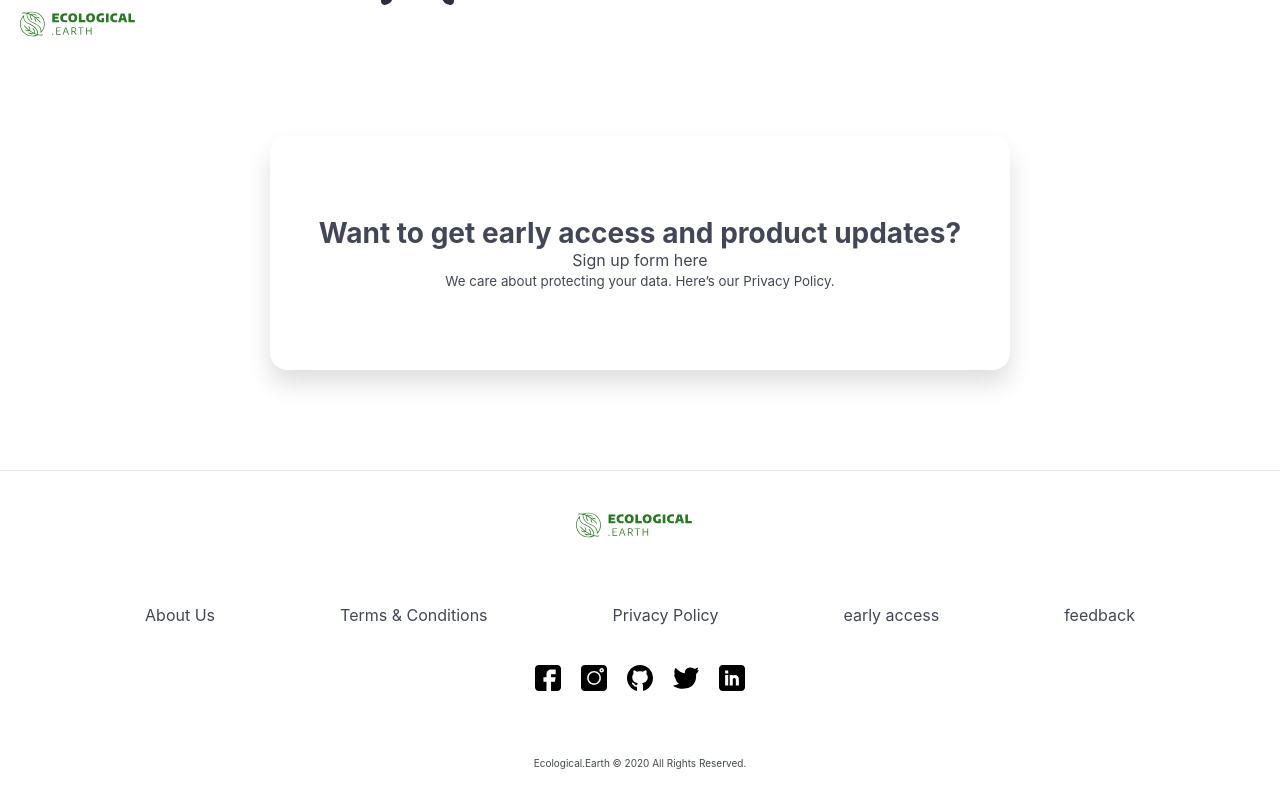
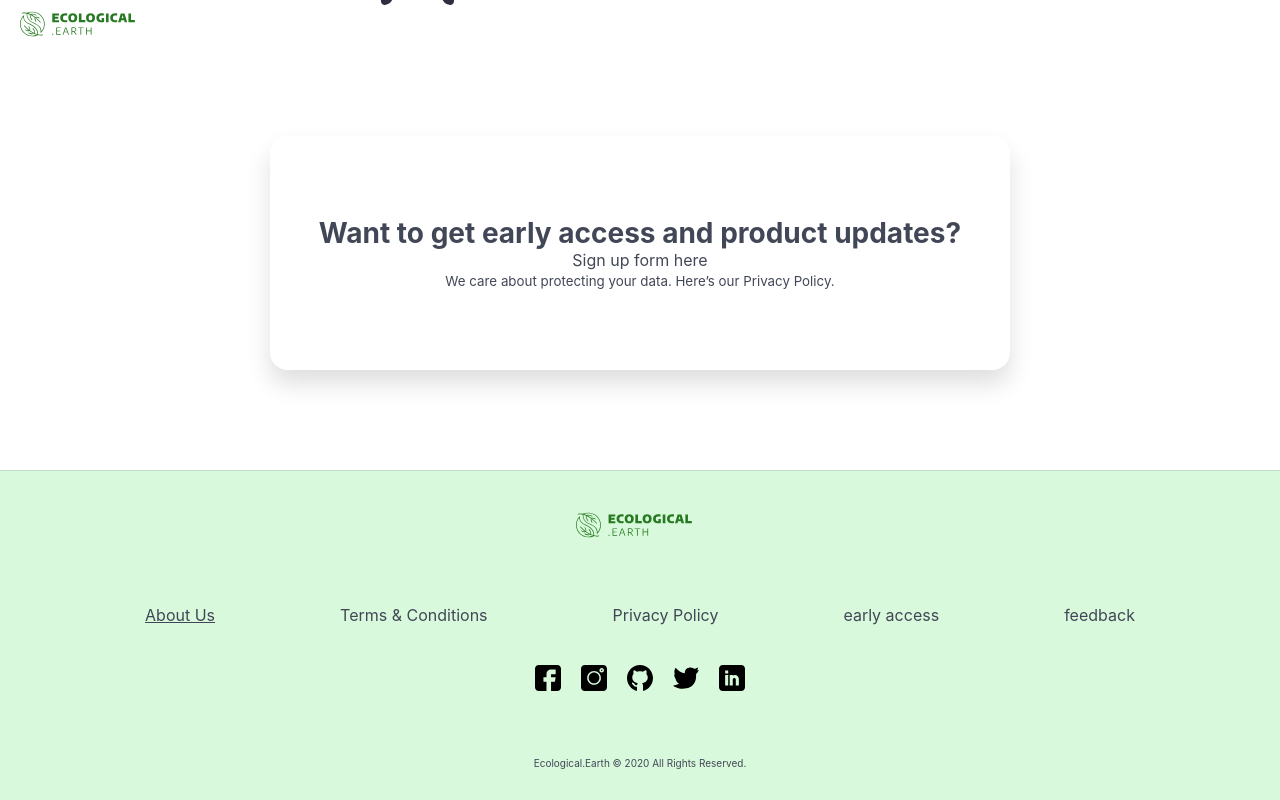
Before and after one commit to antoniomaia/nuture, a React (Create React App) app: page / in a window 1280 px wide. In both pictures the pointer is over the link "About Us". Shown: the part 2117-2917 px from the top of the page. Built offline with nearby package versions, Linux system fonts and the light colour scheme.

Commit message:
update footer background color

```diff
--- a/src/components/footer/styles.module.scss
+++ b/src/components/footer/styles.module.scss
@@ -1,6 +1,6 @@
 .footer {
   border-top: 1px solid rgba(0, 0, 0, 0.1);
-  //background: var(--secondary-color);
+  background: var(--bg-darker-color);
   text-align: center;
   display: flex;
   flex-direction: column;
@@ -24,6 +24,9 @@
       a {
         color: var(--primary-text-color);
         text-decoration: none;
+        &:hover {
+          text-decoration: underline;
+        }
       }
     }
   }
```
